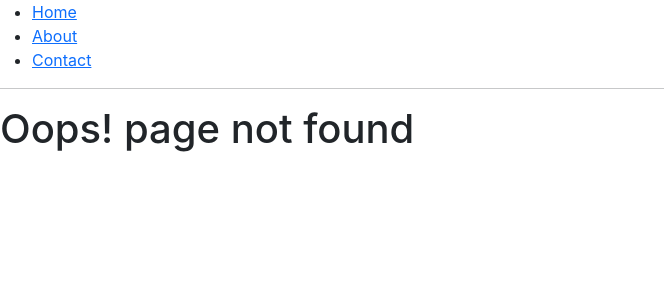
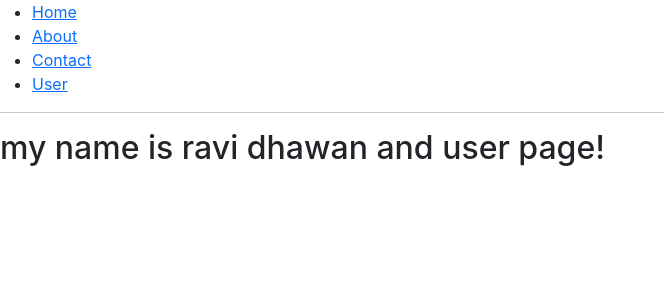
Before and after one commit to ravidhwn01/react-router-, a React (Create React App) app in the folder router/: page /user/ravi/dhawan in a window 1280 px wide. Before the commit this address had no page. Shown: the top 300 px of the page, without its empty margins (0-664 px from the left). Built offline with nearby package versions, Linux system fonts and the light colour scheme.

Commit message:
uses useParams Hooks

```diff
--- a/router/src/App.js
+++ b/router/src/App.js
@@ -10,9 +10,10 @@ import Home from './Home'
 import About from './About'
 import Contact from './Contact'
 import Error from './Error'
+import User from "./User";
 
 
-export default function BasicExample() {
+export default function App() {
   return (
     <Router>
       <div>
@@ -25,6 +26,9 @@ export default function BasicExample() {
           </li>
           <li>
             <Link to="/Contact">Contact</Link>
+          </li>
+          <li>
+            <Link to="/user/ravi/dhawan">User</Link>
           </li>
         </ul>
 
@@ -41,6 +45,9 @@ export default function BasicExample() {
           <Route path="/Contact">
             <Contact />
           </Route>
+          <Route path="/user/:fname/:lname">
+            <User />
+          </Route>
           <Route path="*">
             <Error />
           </Route>
--- /dev/null
+++ b/router/src/User.jsx
@@ -0,0 +1,12 @@
+import React from 'react'
+import { useParams } from 'react-router-dom'
+
+export default function User() {
+  const {fname, lname} = useParams();
+  return (
+    <>
+           <h2> my name is {fname} {lname} and user page! </h2>
+
+    </>
+  )
+}
```
Also changed, not shown: router/src/Navbar.jsx (deleted, +0 -33 lines).
